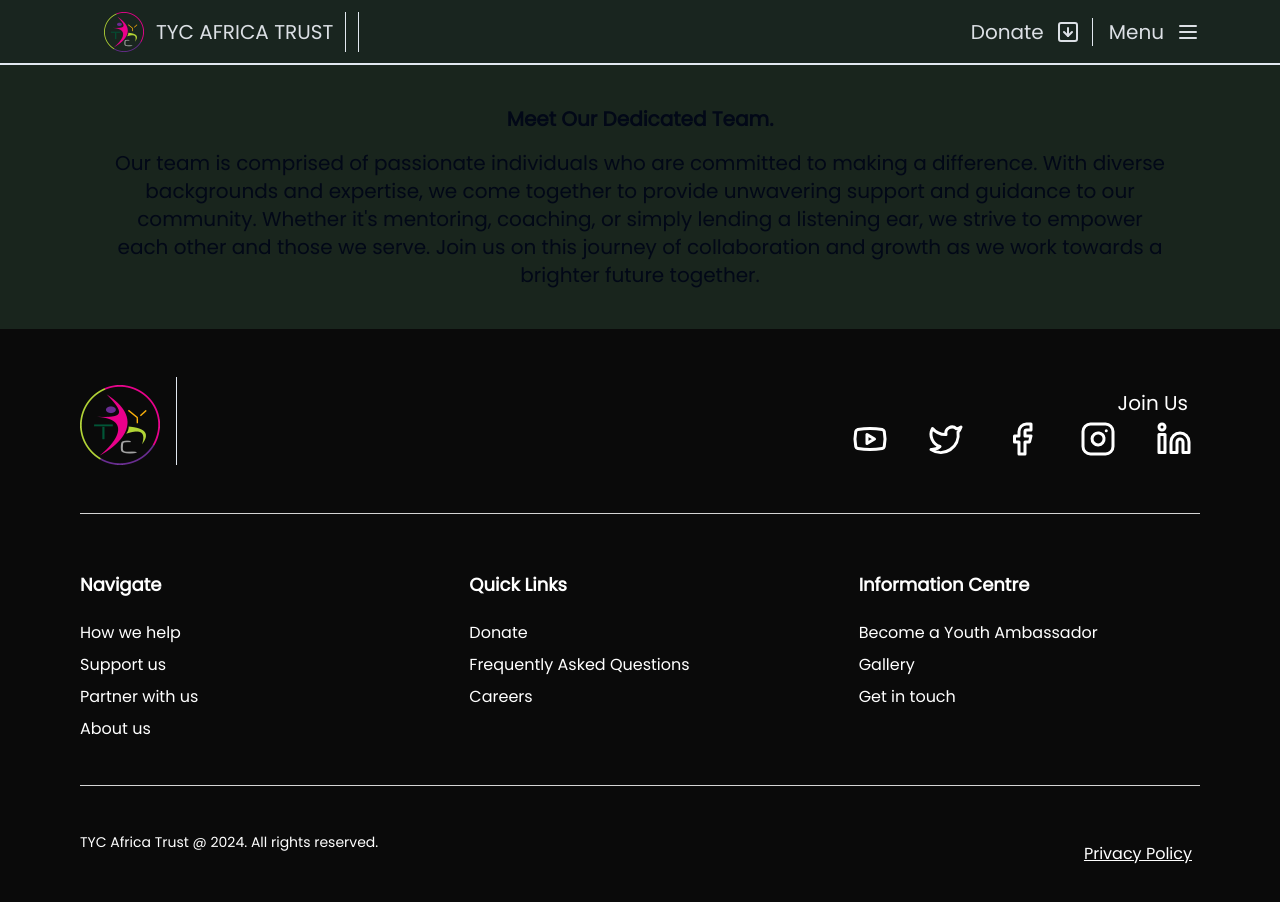
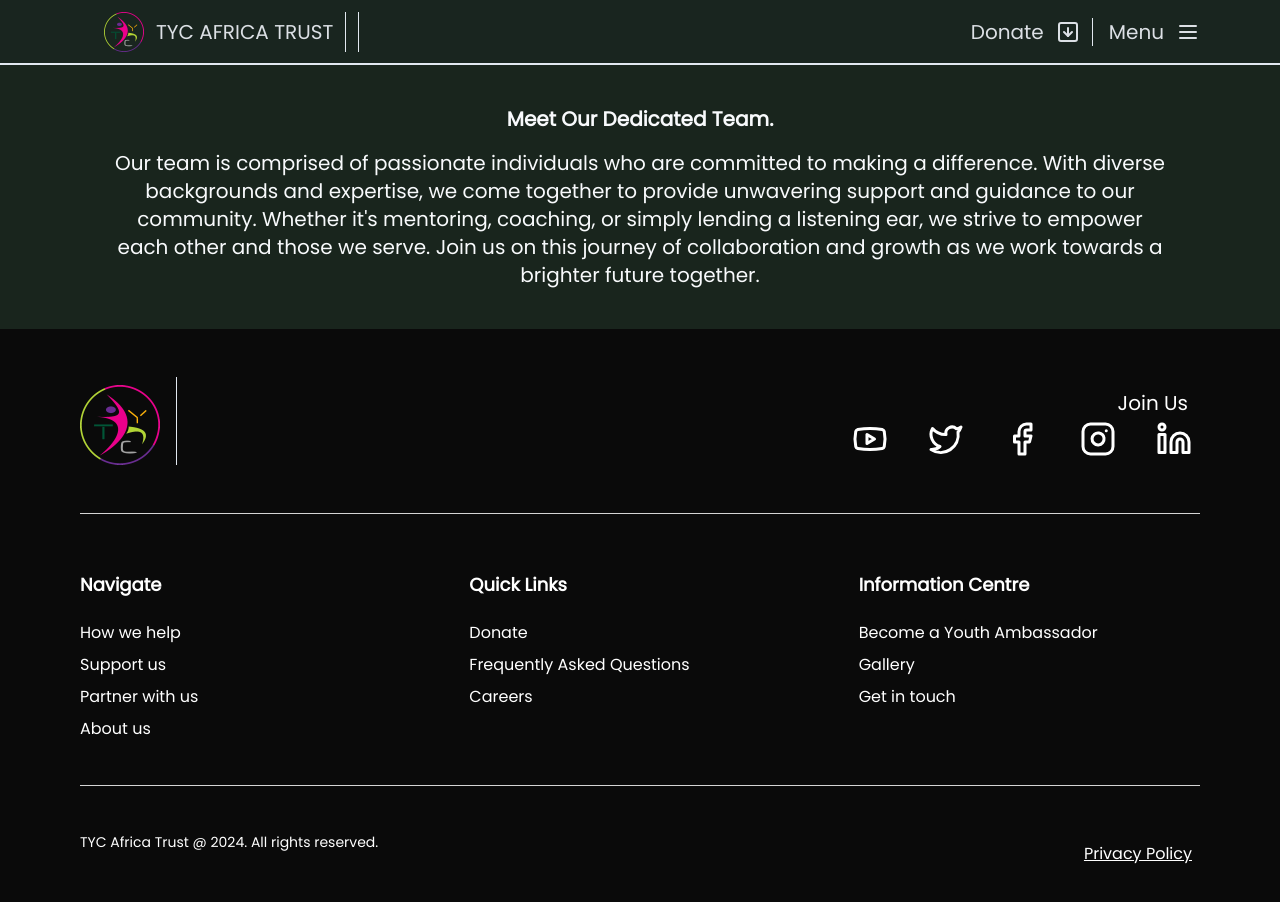
Before and after one commit to BabaMboga/TYC-main, a Next.js app: page /our-team in a window 1280 px wide. Shown: the top 902 px of the page. Built offline with nearby package versions, Linux system fonts and the light colour scheme.

Commit message:
changes reverted

```diff
--- a/components/our-team/HeroText.tsx
+++ b/components/our-team/HeroText.tsx
@@ -1,14 +1,14 @@
 const HeroText = () => {
     return (
-        <div className="flex flex-col gap-4 px-3 md:px-14 py-10 bg-[#19251D] text-slaye-50">
+        <div className="flex flex-col gap-4 px-3 md:px-14 py-10 bg-[#19251D] text-slate-50">
             <div className="items-center md:px-12">
-                <p className="font-semibold text-center text-color-white text-xl md:px-2">
+                <p className="font-semibold text-center text-xl md:px-2">
                     Meet Our Dedicated Team.
                 </p>
             </div>
 
             <div className="flex items-center md:px-12">
-                <p className="text-xl font-normal text-color-white text-center md:px-2">
+                <p className="text-xl font-normal text-center md:px-2">
                     Our team is comprised of passionate individuals who are committed to making a difference.
                     With diverse backgrounds and expertise, we come together to provide unwavering support and
                     guidance to our community. Whether it&apos;s mentoring, coaching, or simply lending a listening
```
